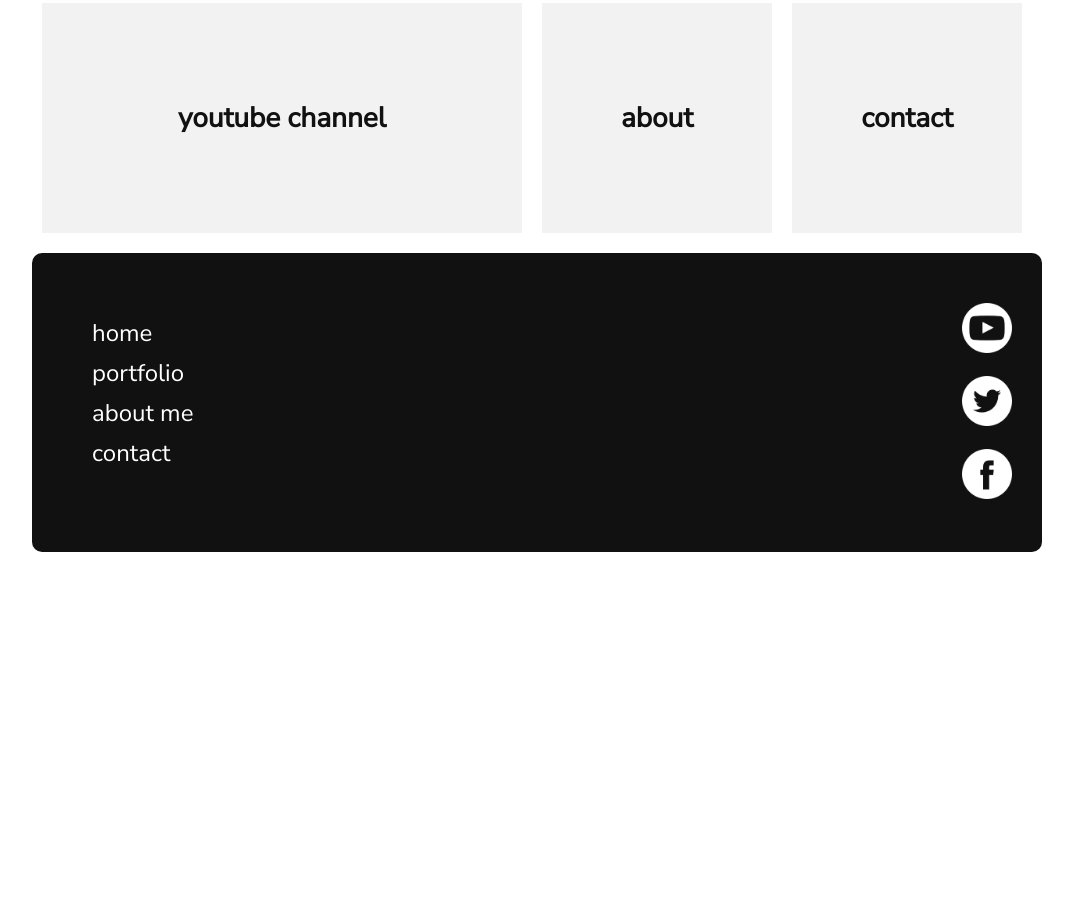
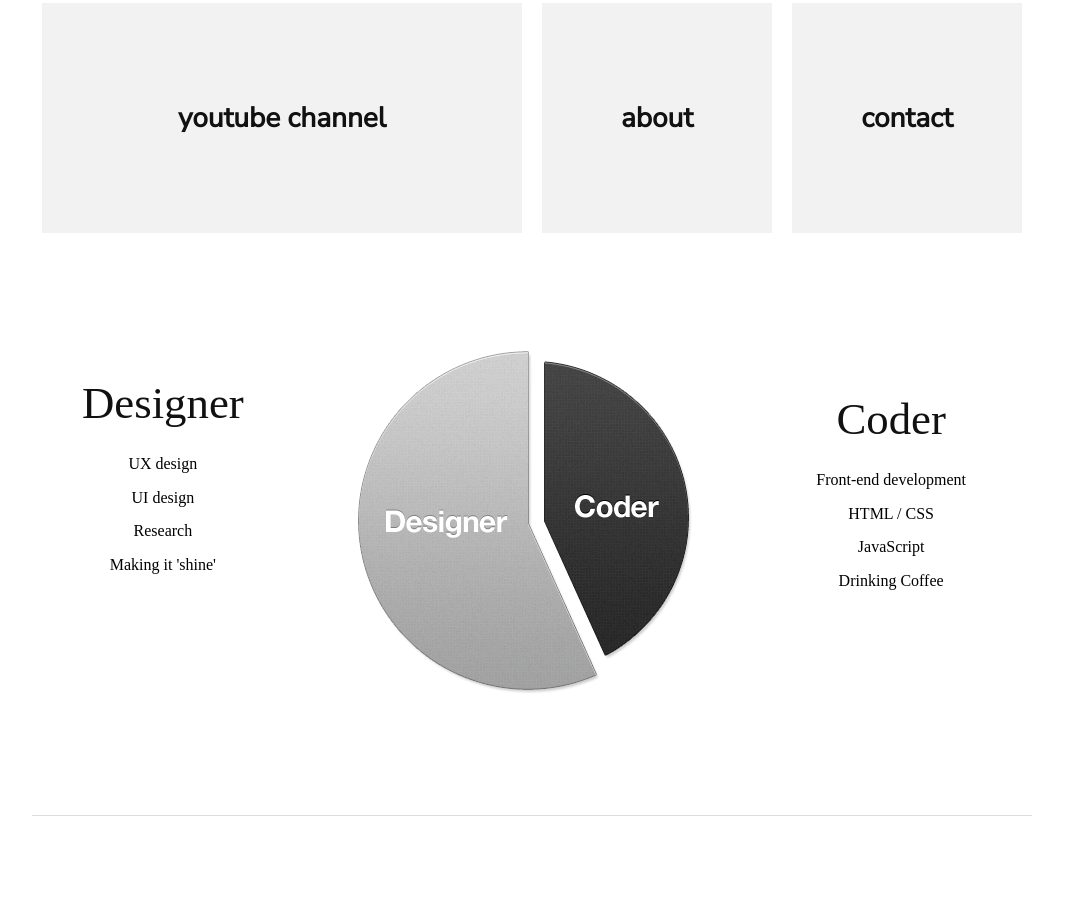
Before and after one commit to unisone/portfolio, a plain HTML site: page index.html in a window 1280 px wide. Shown: the part 817-1732 px from the top of the page, without its empty margins (108-1181 px from the left). Before the commit the page ends 1369 px from the top, so only its background shows below. Drawn offline with Linux system fonts and the light colour scheme.

Commit message:
Added chart

```diff
--- a/index.html
+++ b/index.html
@@ -24,11 +24,6 @@
         <li><a href="about.html">about me</a></li>
         <li><a href="contact.html">contact</a></li>
         <li><a href="portfolio.html">portfolio</a></li>
-  </ul>
-  <ul class="social-icons icon-circle list-unstyled list-inline">
-    <li> <a href="#"><i class="fa fa-dribbble"></i></a></li>
-    <li> <a href="#"><i class="fa fa-dropbox"></i></a></li>
-    <li> <a href="https://github.com/unisone" target="_blank"><i class="fa fa-github"></i></a></li>
       </ul>
     </nav>
     <!--The header END-->
@@ -79,6 +74,42 @@
         </a>
         <!--The links/boxes bellow the banner END-->
       </section>
+
+      <!-- content starts -->
+      <div class="wrapper">
+      <div id="content-detail">
+        <section class="dark">
+          <div class="row">
+            <div class="col-12 pie-chart">
+
+              <div class="designer">
+                <h2>Designer</h2>
+                <ul class="ul">
+                  <li>UX design</li>
+                  <li>UI design</li>
+                  <li>Research</li>
+                  <li>Making it 'shine'</li>
+                </ul>
+              </div>
+
+              <div class="coder">
+                <h2>Coder</h2>
+                <ul class="ul">
+                  <li>Front-end development</li>
+                  <li>HTML / CSS</li>
+                  <li>JavaScript</li>
+                  <li>Drinking Coffee</li>
+
+                </ul>
+              </div>
+              <img id="img-0" class="preload major" src="img/pie-chart.png" alt="part UI designer, part Front End Developer">
+            </div>
+          </div>
+      </div>
+        </div>
+
+      </section>
+
       <!--First wrapper END-->
     </div>
     <!--The main content END-->
--- a/style.css
+++ b/style.css
@@ -1,105 +1,193 @@
+html,
+body,
+body div,
+span,
+object,
+iframe,
+h1,
+h2,
+h3,
+h4,
+h5,
+h6,
+p,
+blockquote,
+pre,
+abbr,
+address,
+cite,
+code,
+del,
+dfn,
+em,
+img,
+ins,
+kbd,
+q,
+samp,
+small,
+strong,
+sub,
+sup,
+var,
+b,
+i,
+dl,
+dt,
+dd,
+ol,
+ul,
+li,
+fieldset,
+form,
+label,
+legend,
+table,
+caption,
+tbody,
+tfoot,
+thead,
+tr,
+th,
+td,
+article,
+aside,
+figure,
+footer,
+header,
+hgroup,
+menu,
+nav,
+section,
+time,
+mark,
+audio,
+video {
+  margin: 0;
+  padding: 0;
+  border: 0;
+  outline: 0;
+  font-size: 100%;
+  vertical-align: bottom;
+  background: transparent;
+}
+article,
+aside,
+figure,
+footer,
+header,
+hgroup,
+nav,
+section {
+  display: block;
+}
+/* Variables =================================================== */
+/* Mixins =================================================== */
 
 
-
-html, body, div, span, object, iframe,
-h1, h2, h3, h4, h5, h6, p, blockquote, pre,
-abbr, address, cite, code,
-del, dfn, em, img, ins, kbd, q, samp,
-small, strong, sub, sup, var,
-b, i,
-dl, dt, dd, ol, ul, li,
-fieldset, form, label, legend,
-table, caption, tbody, tfoot, thead, tr, th, td,
-article, aside, canvas, details, figcaption, figure,
-footer, header, hgroup, menu, nav, section, summary,
-time, mark, audio, video {
-    margin:0;
-    padding:0;
-    border:0;
-    outline:0;
-    font-size:100%;
-    vertical-align:baseline;
-    background:transparent;
+body {
+  line-height: 1;
 }
 
-body {
-    line-height:1;
+h1,
+.h1,
+h2,
+.h2 {
+  margin: 0;
+  color: #111111;
+  text-rendering: optimizelegibility;
+  font-weight: normal;
 }
-
-article,aside,details,figcaption,figure,
-footer,header,hgroup,menu,nav,section {
-    display:block;
+h1,
+.h1 {
+  margin-bottom: 0.1em;
+  font-size: 48px;
+  font-size: 4.8rem;
+  line-height: 1.2em;
+  font-family: "neosans regular", "Helvetica Neue", Helvetica, Arial, Sans-serif;
+  letter-spacing: -0.07em;
+}
+h2,
+.h2 {
+  margin-bottom: 0.5em;
+  font-size: 28px;
+  font-size: 2.8rem;
+  line-height: 1.2em;
+}
+ul.ul,
+ol.ol {
+  list-style-type: disc;
+  padding-left: 2em;
+  margin-bottom: 1.4em;
+  line-height: 1.4em;
+}
+ul.ul li,
+ol.ol li {
+  margin-bottom: 0.7em;
+}
+section.dark {
+  border-bottom: #dddddd solid 1px;
+  padding: 3em 1.5em;
+  overflow: hidden;
+}
+/* Pie Chart */
+.pie-chart {
+  text-align: center;
+  overflow: hidden;
+}
+.pie-chart ul {
+  list-style-type: none;
+  padding: 0;
+}
+.pie-chart .designer,
+.pie-chart .coder {
+  float: none;
+  margin-bottom: 3em;
+  overflow: hidden;
 }
 
 nav ul {
-    list-style:none;
+  list-style: none;
 }
 
 blockquote, q {
-    quotes:none;
+  quotes: none;
 }
 
-blockquote:before, blockquote:after,
-q:before, q:after {
-    content:'';
-    content:none;
+
+a {
+  margin: 0;
+  padding: 0;
+  font-size: 100%;
+  vertical-align: baseline;
+  background: transparent;
 }
 
-a {
-    margin:0;
-    padding:0;
-    font-size:100%;
-    vertical-align:baseline;
-    background:transparent;
-}
-
-ins {
-    background-color:#ff9;
-    color:#000;
-    text-decoration:none;
-}
-
-mark {
-    background-color:#ff9;
-    color:#000;
-    font-style:italic;
-    font-weight:bold;
-}
-
-del {
-    text-decoration: line-through;
-}
-
-abbr[title], dfn[title] {
-    border-bottom:1px dotted;
-    cursor:help;
-}
 
 table {
-    border-collapse:collapse;
-    border-spacing:0;
+  border-collapse: collapse;
+  border-spacing: 0;
 }
 
 hr {
-    display:block;
-    height:1px;
-    border:0;
-    border-top:1px solid #cccccc;
-    margin:1em 0;
-    padding:0;
+  display: block;
+  height: 1px;
+  border: 0;
+  border-top: 1px solid #cccccc;
+  margin: 1em 0;
+  padding: 0;
 }
 
 input, select {
-    vertical-align:middle;
+  vertical-align: middle;
 }
-
-
 
 /*ALL HTML elements gets this styling*/
 * {
   text-decoration: none;
 }
-main{
+
+main {
   padding-top: 100px;
 }
 
@@ -107,7 +195,7 @@ main{
 header {
   position: fixed;
   top: 0;
-  right:0;
+  right: 0;
   left: 0;
   background-color: #fff;
   width: 100%;
@@ -142,16 +230,13 @@ header nav ul li a {
   font-family: 'Nunito Sans', sans-serif;
   font-size: 16px;
   color: #111;
-
-}
-.social-icons{
-  float: right;
-  padding-right: 20px;
-
 }
 
 
 
+#content-detail {
+  position: relative;
+}
 
 /* style the header for the desktop version*/
 @media only screen and (min-width: 1000px) {
@@ -172,10 +257,10 @@ header nav ul li a {
   header nav ul li a {
     line-height: 60px;
   }
+}
 
-}
+
 /*INDEX*/
-
 .index-banner {
   width: 100%;
   height: calc(100vh - 100px);
@@ -226,14 +311,13 @@ header nav ul li a {
   line-height: 100px;
   color: #111;
   text-align: center;
-
 }
 
 /* style the main content for the desktop version*/
 @media only screen and (min-width: 1000px) {
   .wrapper {
-      width: 1000px;
-      margin: 0 auto;
+    width: 1000px;
+    margin: 0 auto;
   }
 
   .index-banner {
@@ -269,18 +353,21 @@ header nav ul li a {
     line-height: 230px;
   }
 }
+
 /* Cases */
-.cases-links{
+.cases-links {
   overflow: hidden;
   margin-bottom: 20px;
 }
-.cases-links h2{
+
+.cases-links h2 {
   font-family: 'Nunito Sans', sans-serif;
   font-size: 28px;
   font-weight: 600;
   color: #111;
 }
-.cases-links p{
+
+.cases-links p {
   padding-top: 45%;
   font-family: 'Nunito Sans', sans-serif;
   font-size: 24px;
@@ -288,7 +375,8 @@ header nav ul li a {
   color: #111;
   text-align: center;
 }
-.cases-links .cases-link{
+
+.cases-links .cases-link {
   float: left;
   width: 230px;
   height: 230px;
@@ -296,10 +384,8 @@ header nav ul li a {
   background-color: #e3e3e3;
 }
 
-
 /* Video */
-
-.case-vid h2{
+.case-vid h2 {
   font-family: 'Nunito Sans', sans-serif;
   font-size: 28px;
   font-weight: 600;
@@ -307,13 +393,14 @@ header nav ul li a {
   text-align: center;
   padding: 30px 0;
 }
-.case-vid video{
+
+.case-vid video {
   width: 600px;
   display: block;
   margin: 0 auto;
+}
 
-}
-.case-vid article h3{
+.case-vid article h3 {
   font-family: 'Nunito Sans', sans-serif;
   font-size: 28px;
   font-weight: 600;
@@ -321,7 +408,8 @@ header nav ul li a {
   padding: 30px 0;
   padding-bottom: 20px;
 }
-.case-vid article div p{
+
+.case-vid article div p {
   font-family: 'Nunito Sans', sans-serif;
   font-size: 16px;
   font-weight: 600;
@@ -332,9 +420,7 @@ header nav ul li a {
   column-gap: 30px;
 }
 
-
 /*FOOTER*/
-
 footer {
   width: calc(100% - 70px);
   padding: 40px 40px;
@@ -350,8 +436,6 @@ footer ul {
   padding-left: 20px;
   padding-top: 20px;
   text-align: left;
-
-
 }
 
 footer ul li {
@@ -360,7 +444,7 @@ footer ul li {
 }
 
 footer ul li a {
-font-family: 'Nunito Sans', sans-serif;
+  font-family: 'Nunito Sans', sans-serif;
   font-size: 24px;
   color: #fff;
   line-height: 40px;
@@ -369,7 +453,6 @@ font-family: 'Nunito Sans', sans-serif;
 .footer-sm {
   width: 50px;
   float: right;
-
 }
 
 .footer-sm img {
@@ -377,18 +460,57 @@ font-family: 'Nunito Sans', sans-serif;
   margin-bottom: 10px;
   margin: 10px;
 }
+
 .left {
-    float: left !important;
+  float: left !important;
 }
-
 
 /* style the footer for the desktop version*/
 @media only screen and (min-width: 1000px) {
-
-
   footer ul {
     padding-right: 30px;
   }
+  #content-detail {
+    padding-bottom: 6em !important;
+  }
+  .row {
+    clear: both;
+    max-width: 1040px;
+    margin: 0 auto;
+    overflow: hidden;
+  }
 
+  /* Pie chart */
+  .pie-chart .designer,
+  .pie-chart .coder {
+    padding-top: 3em;
+    width: auto;
+    margin: 16px 16px 0;
+    overflow: hidden;
+  }
+  .pie-chart .coder {
+    float: right;
+    margin-bottom: 0;
+    text-align: center;
+  }
+  .pie-chart .designer {
+    float: left;
+    margin: 0;
+    text-align: center;
+
+  }
+  .pie-chart img {
+    width: auto;
+    padding:20px;
+    text-align: center;
+  }
+  .pie-chart ul li {
+    display: block;
+
+  }
+  section.dark{
+    padding: 6em 5%;
+    overflow: hidden;
+  }
 
 }
```
Also changed, not shown: cases.html (+13 -12 lines), video.html (+1 -1 lines), img/pie-chart.png (added), 1 other file. Lines whose indentation alone changed are shown as unchanged.
